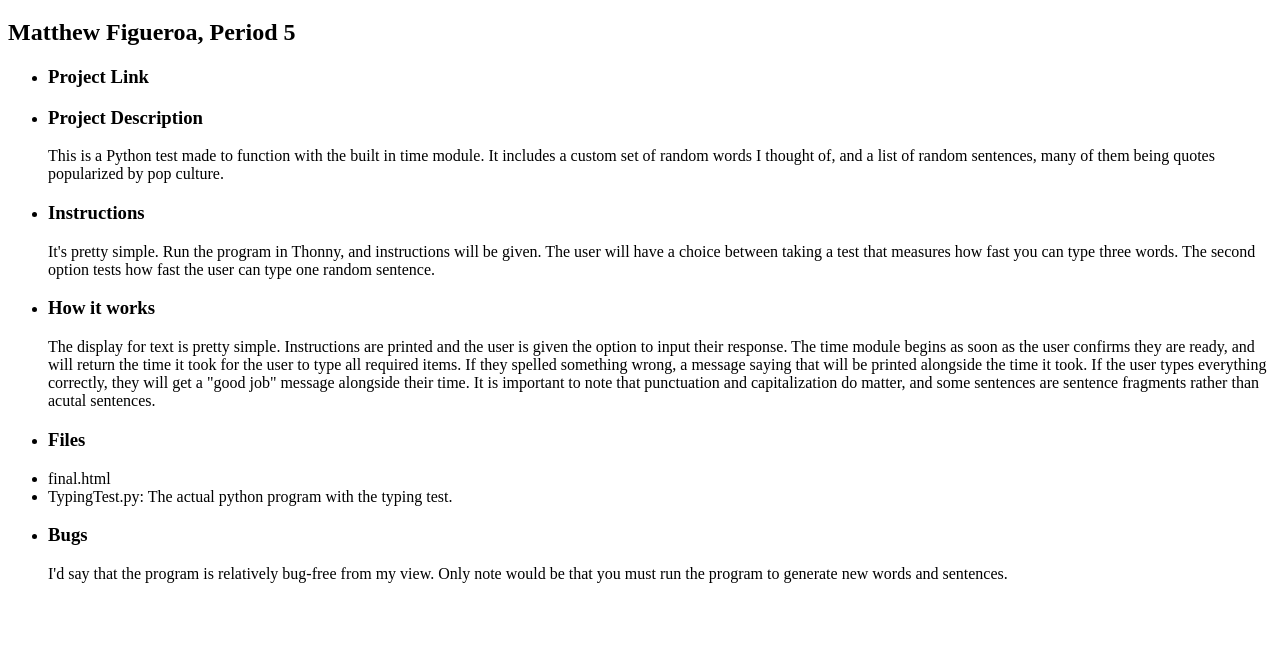
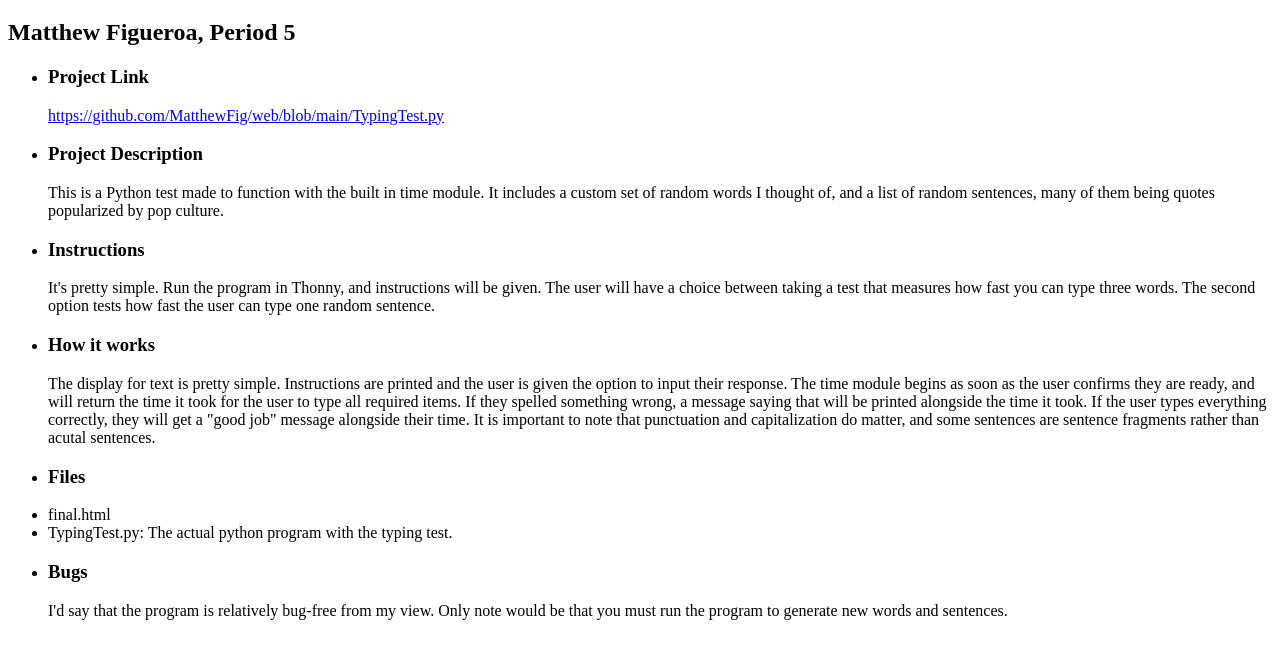
Before and after one commit to MatthewFig/web, a plain HTML site: page final.html in a window 1280 px wide. Shown: the part 61-720 px from the top of the page. Drawn offline with Linux system fonts and the light colour scheme.

Commit message:
Update final.html

```diff
--- a/final.html
+++ b/final.html
@@ -13,6 +13,7 @@
      <ul>
        <li>
          <h3>Project Link</h3>
+         <a href="TypingTest.py">https://github.com/MatthewFig/web/blob/main/TypingTest.py</a>
        </li>
        <li>
          <h3>Project Description</h3>
```
